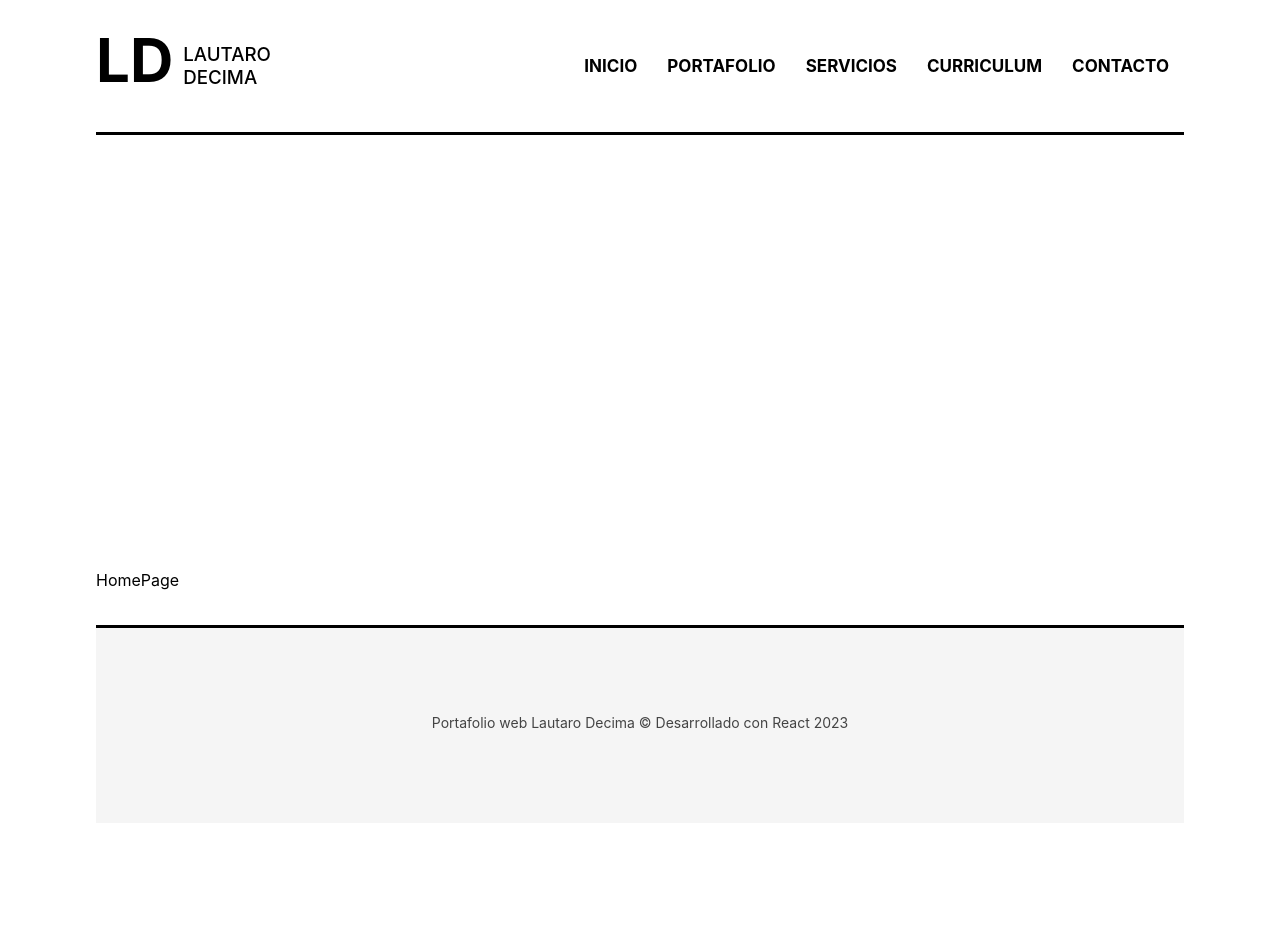
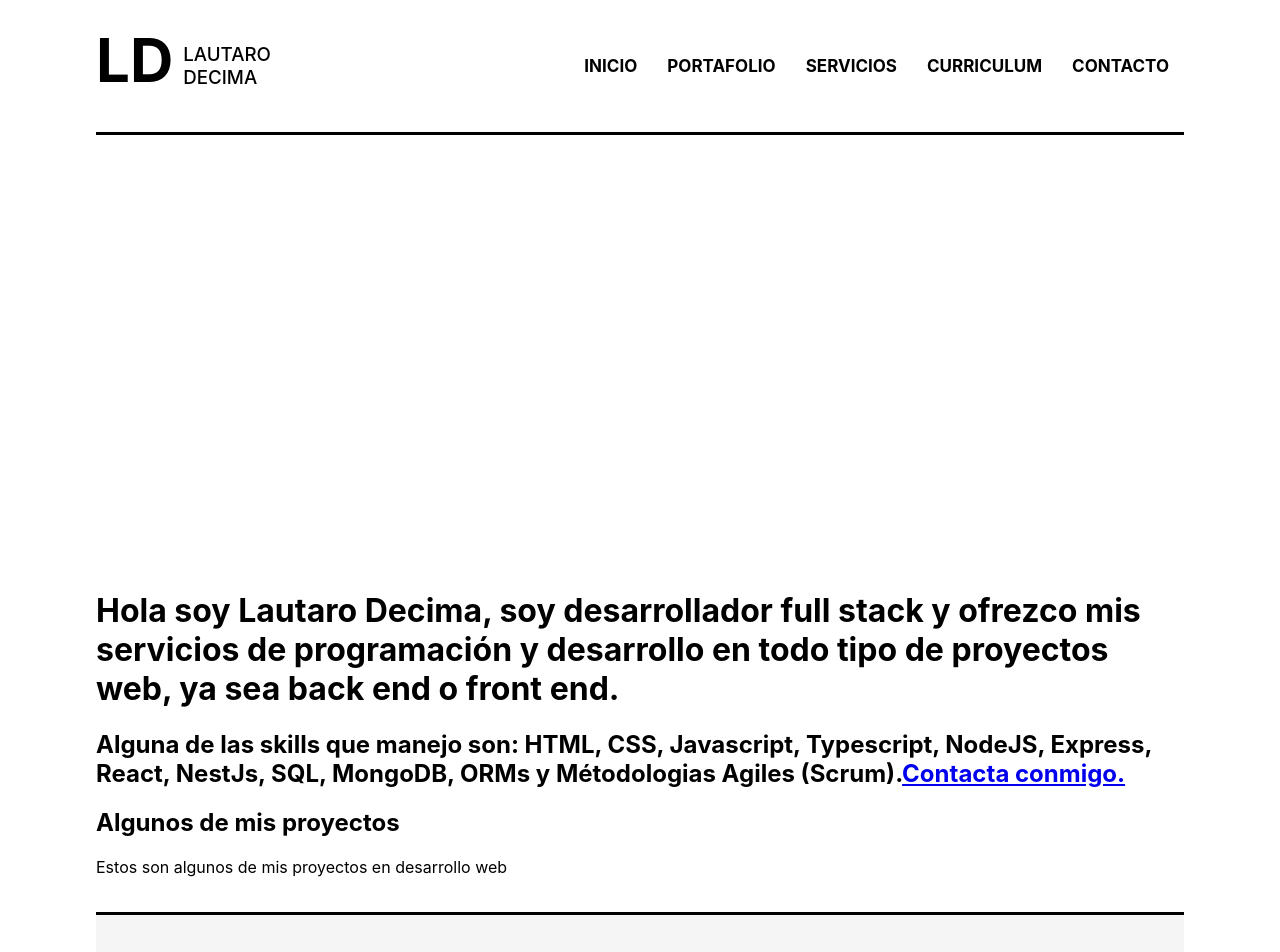
Before and after one commit to decimalautaro/portafolio-estatico-react, a React (Create React App) app: page / in a window 1280 px wide. Shown: the top 952 px of the page. Before the commit the page ends 823 px from the top, so only its background shows below. Built offline with nearby package versions, Linux system fonts and the light colour scheme.

Commit message:
feat: llenando datos de la pagina principal

```diff
--- a/src/components/HomePage.js
+++ b/src/components/HomePage.js
@@ -1,7 +1,25 @@
 import React from 'react'
+import { Link } from 'react-router-dom'
 
 export const HomePage = () => {
   return (
-    <div>HomePage</div>
+    <div>
+      <h1>
+        Hola soy Lautaro Decima, soy desarrollador full stack y ofrezco mis servicios de programación
+         y desarrollo en todo tipo de proyectos web, ya sea back end o front end.
+      </h1>
+      <h2>
+        Alguna de las skills que manejo son: HTML, CSS, Javascript, Typescript, NodeJS, Express, React, NestJs, SQL, MongoDB, ORMs y Métodologias Agiles (Scrum).
+        <Link to="contact">Contacta conmigo.</Link>
+      </h2>
+
+      <section className='lastWorks'>
+        <h2>Algunos de mis proyectos</h2>
+        <p>Estos son algunos de mis proyectos en desarrollo web</p>
+        <div className='works'>
+
+        </div>
+      </section>
+    </div>
   )
 }
```
